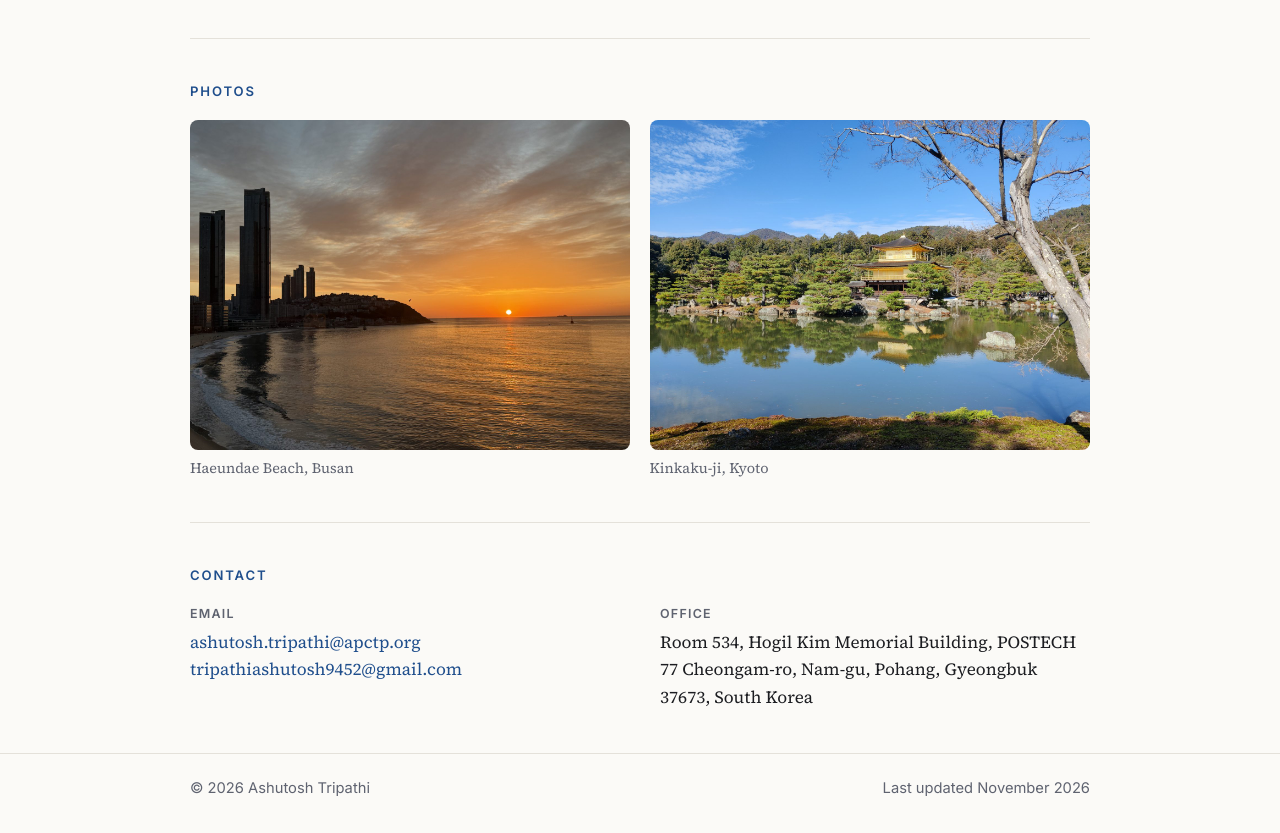
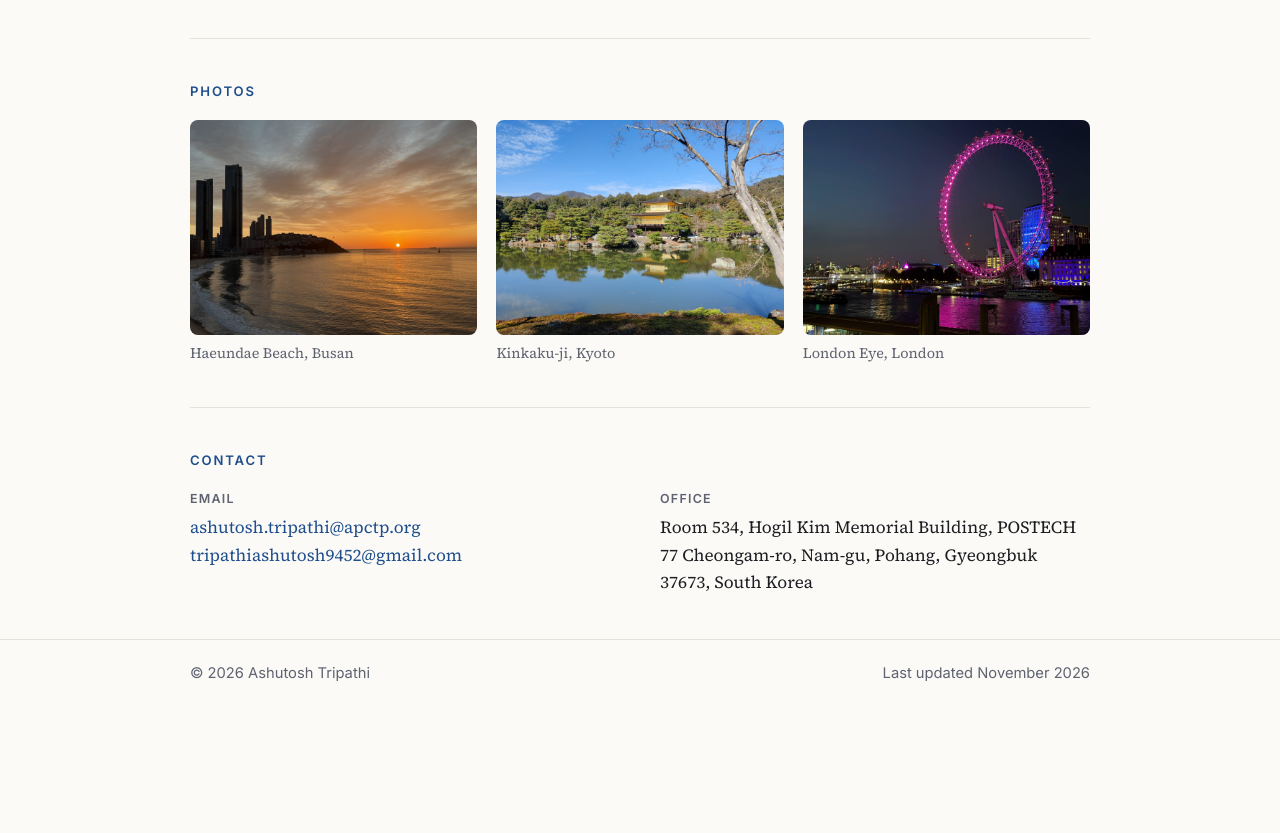
Before and after one commit to tripashutosh/tripashutosh.github.io, a plain HTML site: page index.html in a window 1280 px wide. Shown: the part 4623-5456 px from the top of the page. After the commit the page ends 5341 px from the top, so only its background shows below. Drawn offline with Linux system fonts and the light colour scheme.

Commit message:
Add updated CV and London Eye photo
Co-Authored-By: Claude Opus 5.5 <noreply@anthropic.com>
Claude-Session: https://claude.ai/code/session_01AceewqpVKP1D3dhDZLtpGy

```diff
--- a/index.html
+++ b/index.html
@@ -305,6 +305,12 @@
           </a>
           <figcaption>Kinkaku-ji, Kyoto</figcaption>
         </figure>
+        <figure class="gallery-item">
+          <a href="assets/travel-003.jpg" target="_blank" rel="noopener">
+            <img src="assets/travel-003.jpg" alt="The London Eye at night over the Thames" loading="lazy" />
+          </a>
+          <figcaption>London Eye, London</figcaption>
+        </figure>
       </div>
     </section>
 
--- a/styles.css
+++ b/styles.css
@@ -194,7 +194,7 @@ a:hover{ text-decoration:underline; text-underline-offset: 2px; }
 .publinks{ display:flex; gap: 0.9rem; margin-top: 0.15rem; font-family: var(--sans); font-size: 0.84rem; }
 
 /* gallery */
-.gallery{ display:grid; grid-template-columns: repeat(2, 1fr); gap: 1.2rem; }
+.gallery{ display:grid; grid-template-columns: repeat(3, 1fr); gap: 1.2rem; }
 .gallery-item{ margin:0; }
 .gallery-item img{
   width:100%; aspect-ratio: 4 / 3; object-fit: cover;
```
Also changed, not shown: assets/travel-003.jpg (added), 1 other file.
